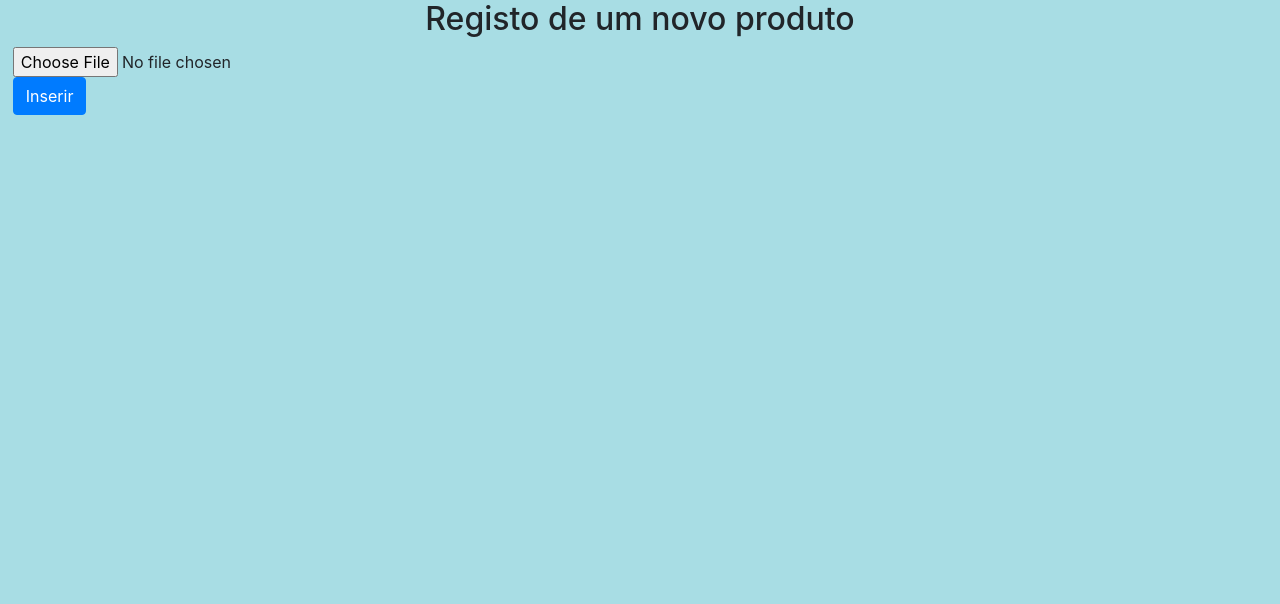
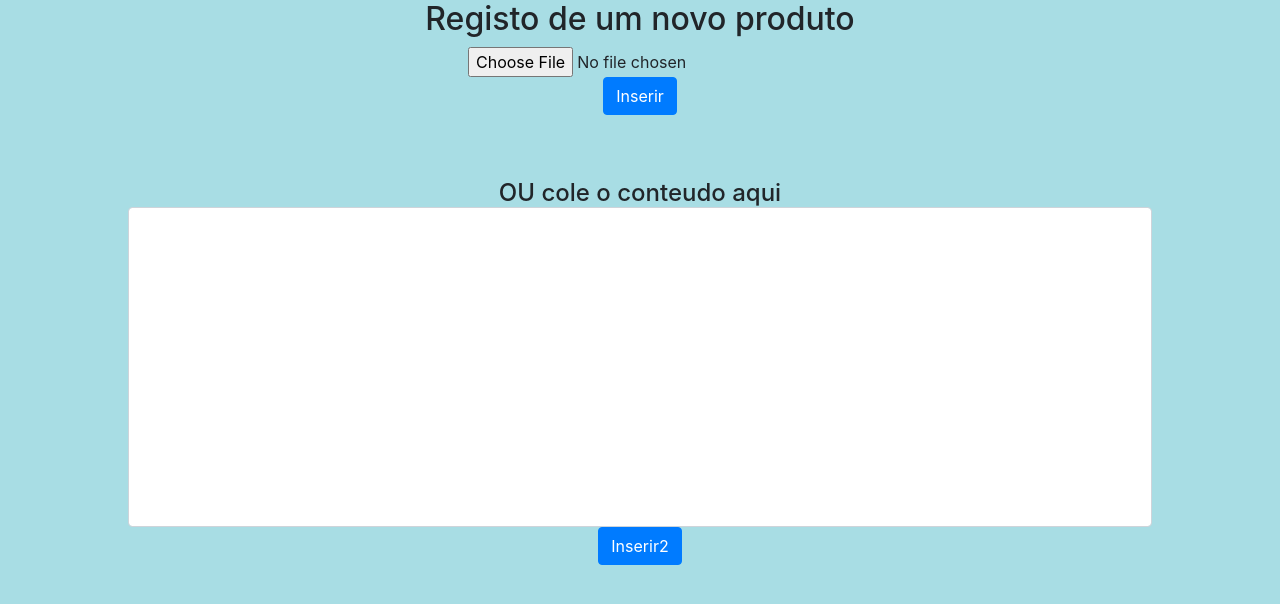
Before and after one commit to SurgicalSheep/ProjetoBD2, a Django app: template bd2project/bd2app/templates/criarProdutosPorFicheiro.html in a window 1280 px wide. Shown: the part 109-713 px from the top of the page. Run offline with Django 4.2, Linux system fonts and the light colour scheme; the template is opened without the code that fills it, so the values that code supplies are empty, except form fields; tables that the repository leaves empty hold one stand-in row (values such as "Sample post"); form fields are guessed from the names that the template uses; some libraries are stand-ins or nearby versions.

Commit message:
Update criarProdutosPorFicheiro.html

```diff
--- a/bd2project/bd2app/templates/criarProdutosPorFicheiro.html
+++ b/bd2project/bd2app/templates/criarProdutosPorFicheiro.html
@@ -2,16 +2,26 @@
 {% block content %}
 <div style="margin: auto;width: 50%;text-align: center;"><h2>Registo de um novo produto</h2></div>
 
-
-<form method="post" enctype="multipart/form-data" style="margin-left: 1%;">
+<div class="d-flex justify-content-center">
+<form method="post" enctype="multipart/form-data">
     {% csrf_token %}
     <div>
         {{form.file}}
-    </div>
-    <div>
-        <input type="submit" class="btn btn-primary" name="inserir" value="Inserir">
+        <br>
+        <input type="submit" class="btn btn-primary" style="margin: 0 auto;display: block;" name="inserir" value="Inserir">
     </div>
 
+
 </form>
+</div>
 
+<div>
+<h4 class="d-flex justify-content-center" style="margin: 0 auto;display: block;margin-top: 5%;">OU cole o conteudo aqui</h4>
+<form>
+    <div class="form-group">
+        <input type="text" class="form-control" style="width:80%;height:40vh; margin-left: 10%;margin-right: 10%;">
+        <input type="submit" class="btn btn-primary" style="margin: 0 auto;display: block;" value="Inserir2">
+    </div>
+</form>
+</div>
 {% endblock %}
```
